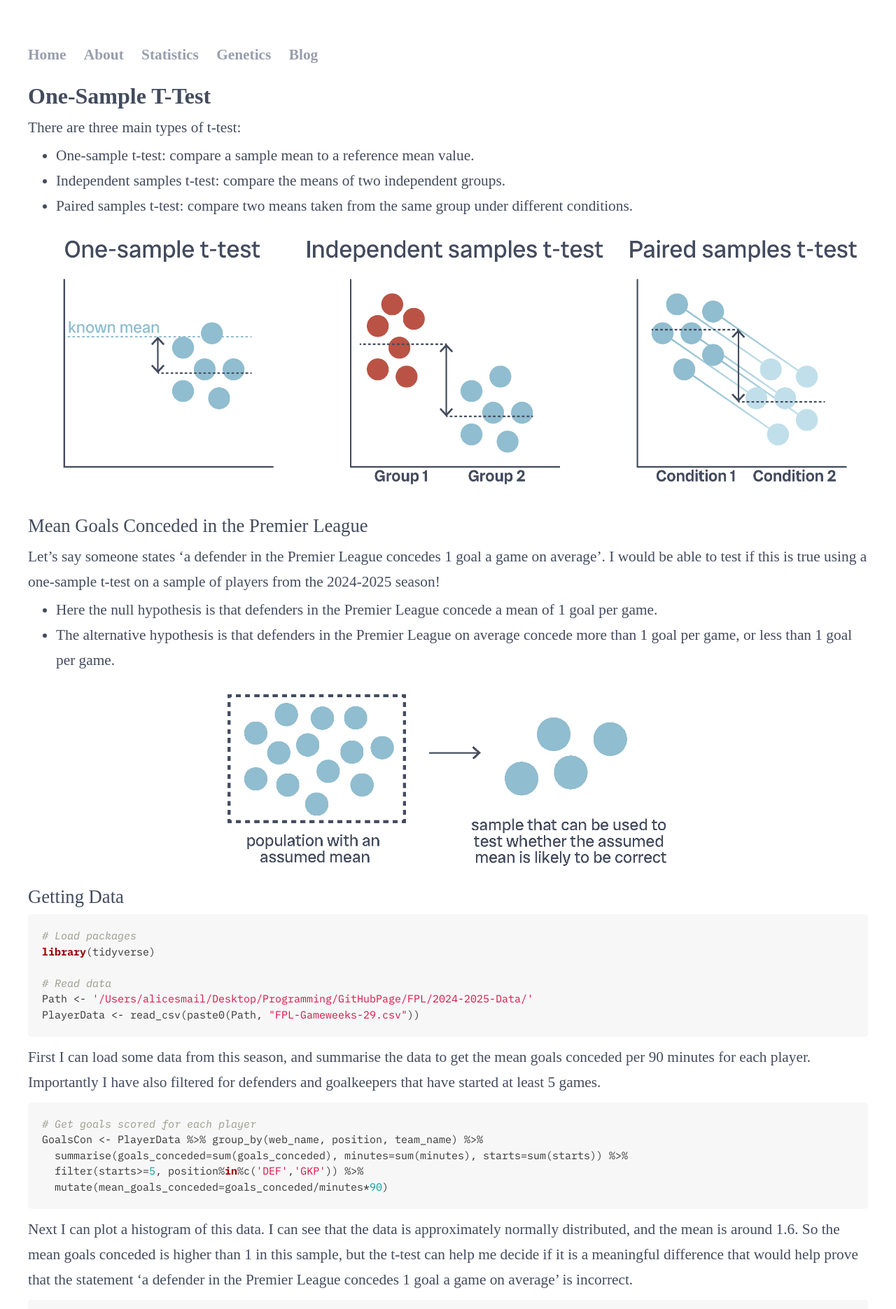
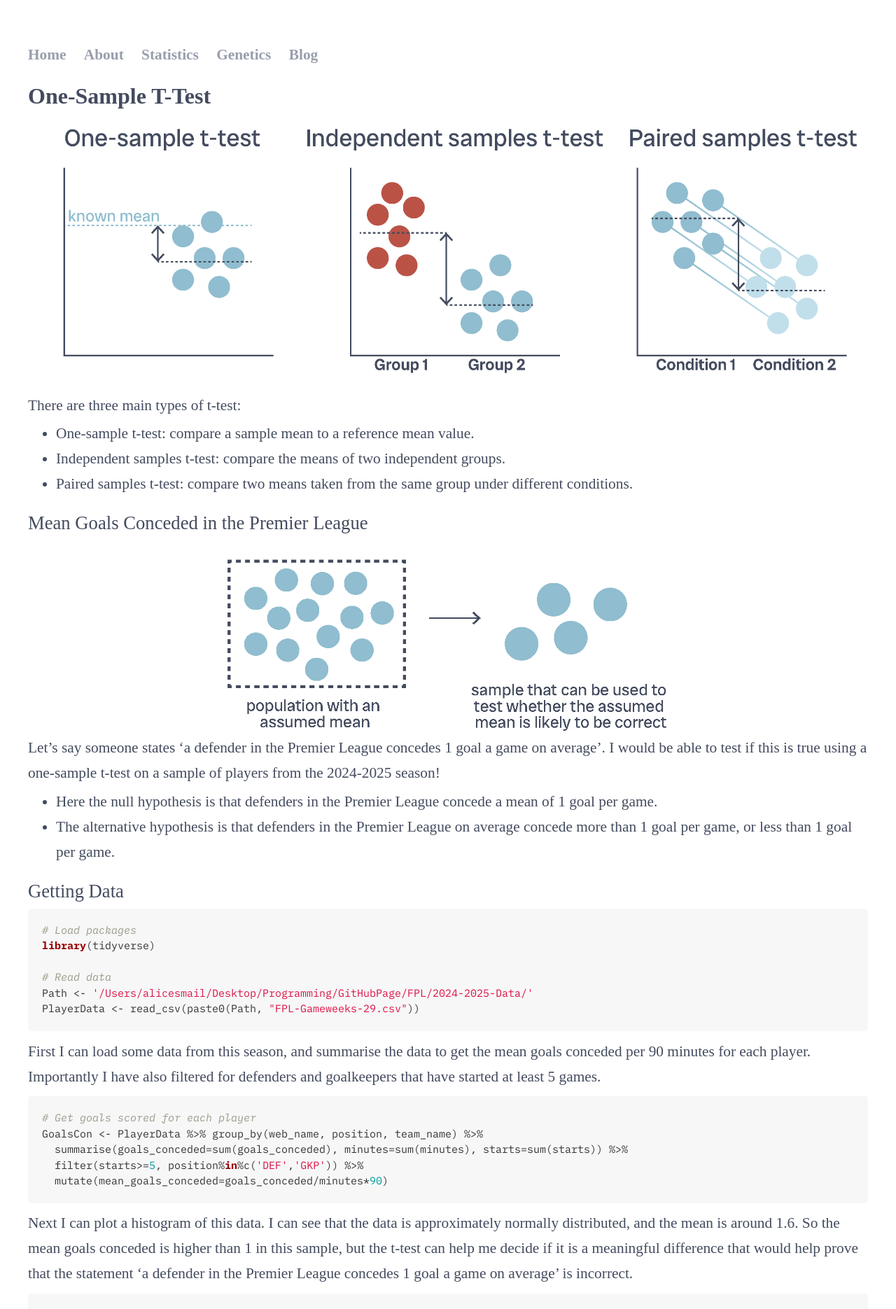
Before and after one commit to alicesmail12/alicesmail12.github.io, a Jekyll site: the page Statistics/T-Test-One-Sample.html, which Jekyll copies as it is, in a window 1280 px wide. Shown: the top 1870 px of the page at 70% size. Built offline with Jekyll 4.4.1, drawn with Linux system fonts in a browser that asks for light colours; some web fonts are replaced.

Commit message:
Update T-Test-One-Sample.html

```diff
--- a/Statistics/T-Test-One-Sample.html
+++ b/Statistics/T-Test-One-Sample.html
@@ -445,6 +445,7 @@ img {
 
 <h1>
 One-Sample T-Test
+<img style='height: 100%; width: 100%; object-fit: contain' src="https://alicesmail12.github.io/Statistics/images/T-Tests-All.png"/>
 </h1>
 There are three main types of t-test:
 <ul>
@@ -459,10 +460,11 @@ Paired samples t-test: compare two means taken from the same group under
 different conditions.
 </li>
 </ul>
-<img style='height: 100%; width: 100%; object-fit: contain' src="https://alicesmail12.github.io/Statistics/images/T-Tests-All.png"/>
+
 <h2>
 Mean Goals Conceded in the Premier League
 </h2>
+<img style='width: 100%; object-fit: contain; class="center"' src="https://alicesmail12.github.io/Statistics/images/T-Tests-Sample.png"/>
 Let’s say someone states ‘a defender in the Premier League concedes 1
 goal a game on average’. I would be able to test if this is true using a
 one-sample t-test on a sample of players from the 2024-2025 season!
@@ -475,7 +477,7 @@ a mean of 1 goal per game.
 The alternative hypothesis is that defenders in the Premier League on
 average concede more than 1 goal per game, or less than 1 goal per game.
 </ul>
-<img style='width: 100%; object-fit: contain; class="center"' src="https://alicesmail12.github.io/Statistics/images/T-Tests-Sample.png"/>
+
 <h2>
 Getting Data
 </h2>
```
